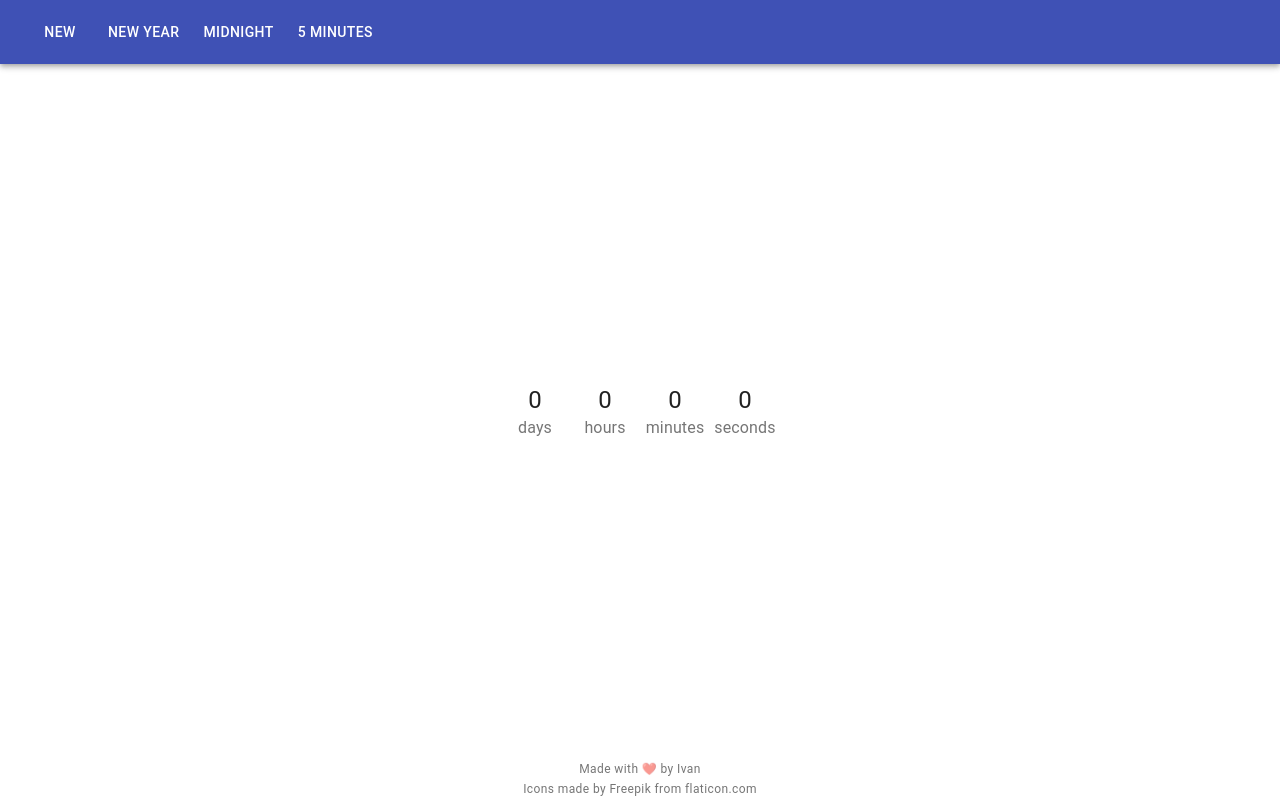
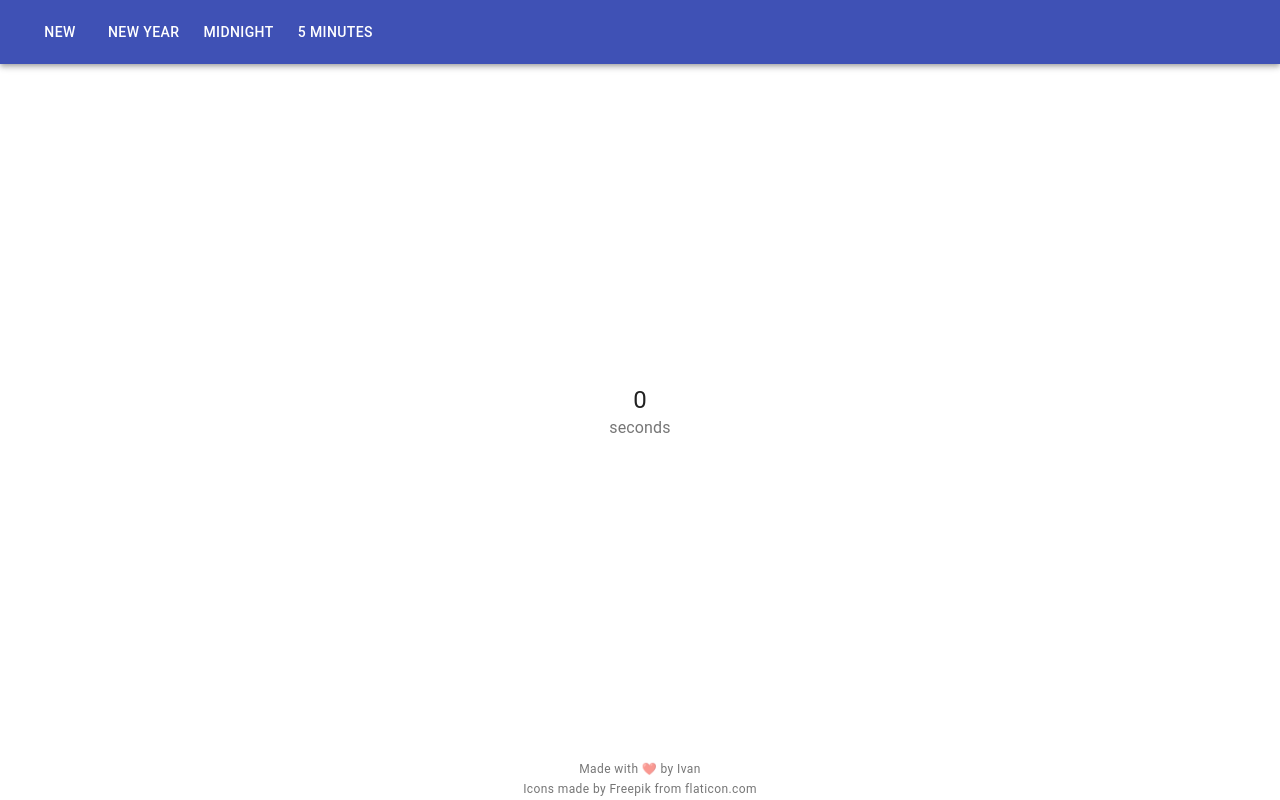
Before and after one commit to OkThought/countdown, a React (Create React App) app: page / in a window 1280 px wide. Built offline with nearby package versions, Linux system fonts and the light colour scheme.

Commit message:
Update CountdownView: filter first zero time units except the last one
Also use more memos :)

```diff
--- a/src/components/CountdownView/CountdownView.tsx
+++ b/src/components/CountdownView/CountdownView.tsx
@@ -1,4 +1,4 @@
-import React from 'react'
+import React, {useMemo} from 'react'
 import {
   Typography,
   makeStyles,
@@ -55,7 +55,7 @@ export interface CountdownViewProps {
   includeMilliseconds?: boolean
 }
 
-type Unit = {key: string, title: string, value: number | string} & Partial<GridListTileProps>
+type Unit = {key: string, title: string, value: number} & Partial<GridListTileProps>
 export function CountdownView(props: CountdownViewProps) {
   const {
     countdown,
@@ -64,7 +64,7 @@ export function CountdownView(props: CountdownViewProps) {
   } = props
 
   const theme = useTheme()
-  const colSize = unitMinWidth + theme.spacing(unitSpacing)
+  const colSize = useMemo(() => unitMinWidth + theme.spacing(unitSpacing), [theme])
   const fitCols = [
     useMediaQuery(theme.breakpoints.up(colSize)),
     useMediaQuery(theme.breakpoints.up(colSize * 2)),
@@ -74,13 +74,13 @@ export function CountdownView(props: CountdownViewProps) {
   ]
   const maxCols = fitCols.lastIndexOf(true) + 1
 
-  const classes = useStyles(props)
-  const milliseconds = countdown % SECOND
-  const seconds = Math.floor(countdown % MINUTE / SECOND)
-  const minutes = Math.floor(countdown % HOUR / MINUTE)
-  const hours = Math.floor(countdown % DAY / HOUR)
-  const days = Math.floor(countdown / DAY)
-
+  // useEffect(() => console.log(countdown), [countdown])
+  const milliseconds = useMemo(() => countdown % SECOND, [countdown])
+  const seconds = useMemo(() => Math.floor(countdown % MINUTE / SECOND), [countdown])
+  const minutes = useMemo(() => Math.floor(countdown % HOUR / MINUTE), [countdown])
+  const hours = useMemo(() => Math.floor(countdown % DAY / HOUR), [countdown])
+  const days = useMemo(() => Math.floor(countdown / DAY), [countdown])
+  const units = useMemo(() => {
     const units: Unit[] = [
       {key: 'days', title: 'days', value: days},
       {key: 'hours', title: 'hours', value: hours},
@@ -89,10 +89,20 @@ export function CountdownView(props: CountdownViewProps) {
     ]
 
     if (includeMilliseconds) {
-    units.push({key: 'milliseconds', title: 'milliseconds', value: milliseconds, cols: maxCols === 5 ? 1 : maxCols === 3 ? 2 : maxCols})
+      units.push({
+        key: 'milliseconds',
+        title: 'milliseconds',
+        value: milliseconds,
+        cols: maxCols === 5 ? 1 : maxCols === 3 ? 2 : maxCols
+      })
     }
 
-  const cols = maxCols === 3 ? 2 : Math.min(maxCols, units.length)
+    return units.slice(Math.min(units.findIndex(unit => unit.value !== 0), units.length - 1))
+  }, [days, hours, includeMilliseconds, maxCols, milliseconds, minutes, seconds])
+
+  const cols = useMemo(() => maxCols === 3 ? 2 : Math.min(maxCols, units.length), [maxCols, units.length])
+
+  const classes = useStyles(props)
 
   return (
     <div className={classes.root}>
```
Lines whose indentation alone changed are shown as unchanged.
